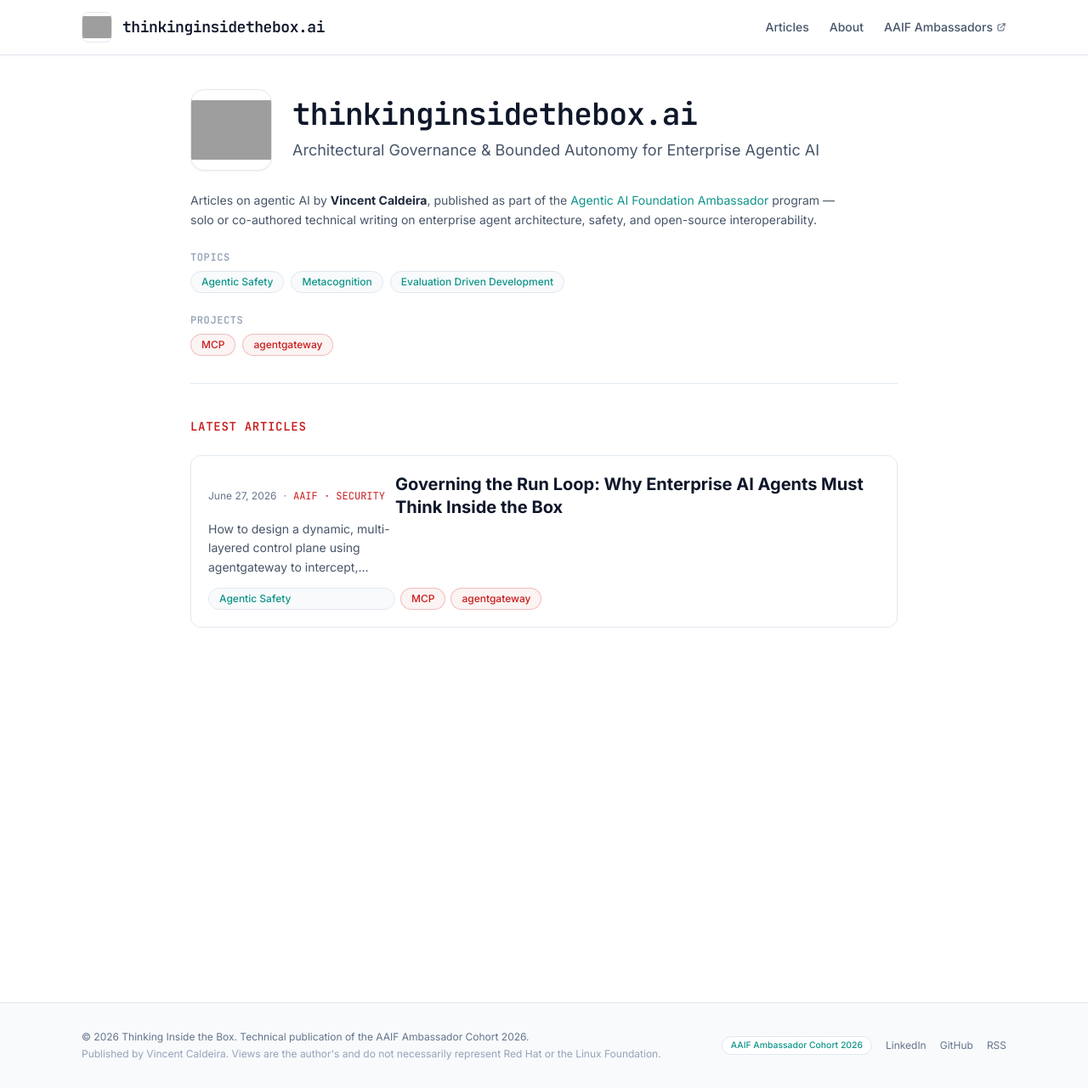
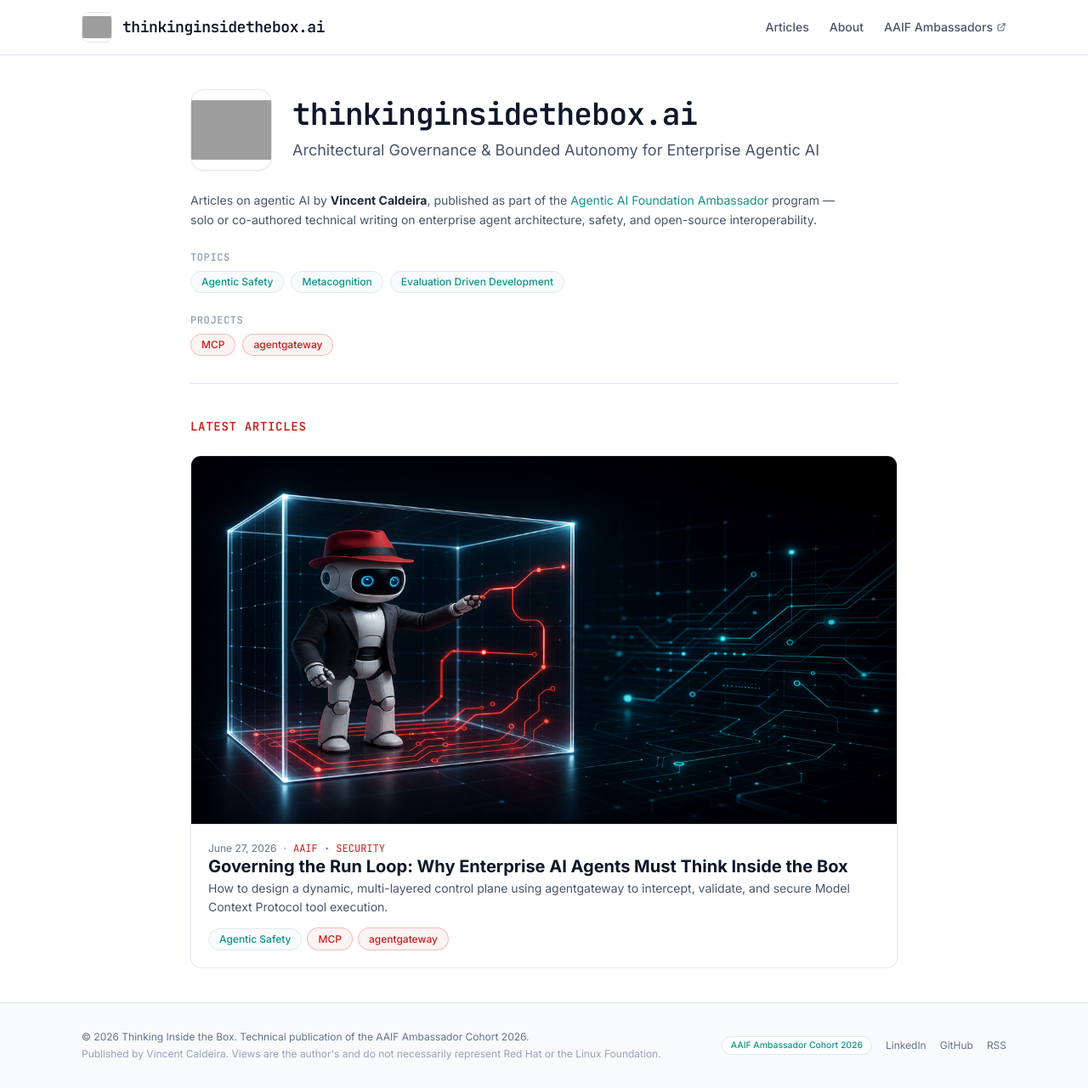
Before and after one commit to thinkinginsidethebox-ai/thinkinginsidethebox-ai.github.io, a Jekyll site: the page built from index.html, in a window 1280 px wide and 1281 px high. Shown: the whole window at 85% size. Built offline with Jekyll 4.4.1, drawn with Linux system fonts in a browser that asks for light colours; nearby versions of some CDN libraries; grey boxes are pictures that could not be loaded.

Commit message:
fix: use stacked article cards so thumbnail and text render reliably
Drop the collapsing grid/absolute image layout in favour of a simple
vertical card: hero image, then date, title, summary, and tags.

Co-authored-by: Cursor <cursoragent@cursor.com>

```diff
--- a/index.html
+++ b/index.html
@@ -58,20 +58,20 @@ description: Agentic AI articles by Vincent Caldeira, AAIF Ambassador — on saf
           {% assign card_image = post.image | default: site.image %}
           <li>
             <article class="group rounded-xl border border-slate-200 bg-white overflow-hidden hover:border-brand-crimson/30 hover:shadow-md transition">
-              <a href="{{ post.url | relative_url }}" class="grid grid-cols-1 md:grid-cols-[220px_1fr] md:items-stretch">
+              <a href="{{ post.url | relative_url }}" class="block">
                 {% if card_image %}
-                  <div class="relative overflow-hidden border-b md:border-b-0 md:border-r border-slate-200 bg-slate-50 aspect-[1200/627] md:aspect-auto">
+                  <div class="w-full overflow-hidden border-b border-slate-200 bg-slate-50">
                     <img
                       src="{{ card_image | relative_url }}"
                       alt=""
                       width="1200"
                       height="627"
                       loading="lazy"
-                      class="w-full h-full object-cover block md:absolute md:inset-0"
+                      class="w-full aspect-[1200/627] object-cover block"
                     >
                   </div>
                 {% endif %}
-                <div class="p-5 space-y-2 min-w-0">
+                <div class="p-5 space-y-3">
                   <div class="flex flex-wrap items-center gap-2 text-xs text-slate-500">
                     <time datetime="{{ post.date | date_to_xmlschema }}">{{ post.date | date: "%B %d, %Y" }}</time>
                     {% if post.categories.size > 0 %}
@@ -83,10 +83,10 @@ description: Agentic AI articles by Vincent Caldeira, AAIF Ambassador — on saf
                     {{ post.title }}
                   </h3>
                   {% if post.description %}
-                    <p class="text-sm text-slate-600 leading-relaxed line-clamp-3">{{ post.description }}</p>
+                    <p class="text-sm text-slate-600 leading-relaxed">{{ post.description }}</p>
                   {% endif %}
                   {% if post.topics.size > 0 or post.projects.size > 0 %}
-                    <div class="flex flex-wrap gap-1.5 pt-1">
+                    <div class="flex flex-wrap gap-1.5">
                       {% include keyword-pills.html topics=post.topics projects=post.projects %}
                     </div>
                   {% endif %}
```
